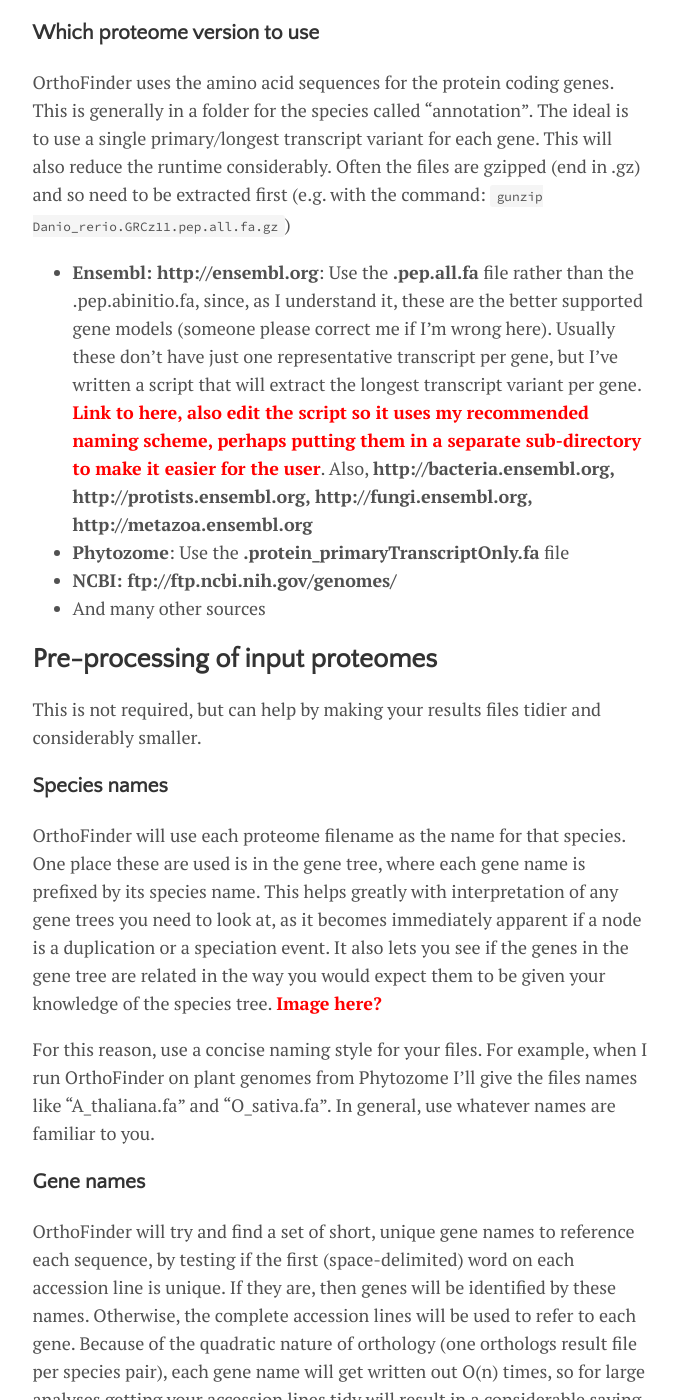
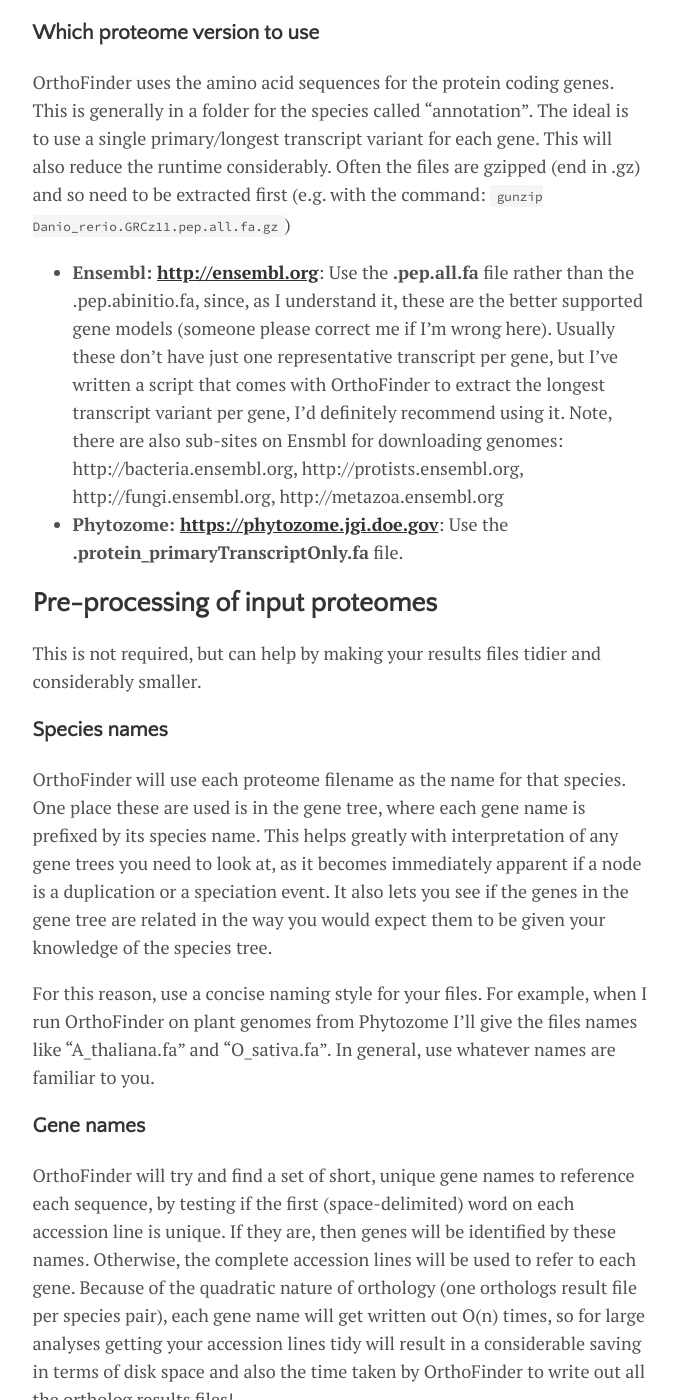
Before and after one commit to olgaemms/davidemms.github.io, a Jekyll site: the page built from _posts/2019-09-18-040-getting-the-most-from-your-orthofinder-analysis.md, in a window 1280 px wide and 1400 px high, scrolled down 1256 px. Shown: the whole window, without its empty margins (300-978 px from the left). Built offline with Jekyll 4.4.1, drawn with Linux system fonts in a browser that asks for light colours; some of the changed text lies outside the part shown.

```diff
--- /dev/null
+++ b/_includes/next-post.html
@@ -0,0 +1,27 @@
+<div class="related">
+  <h1 >Next tutorial</h1>
+  {% assign listed_posts_urls = page.url | split: ' ' %}
+  <ul class="next-posts">
+        <ul class="posts">
+                {% assign found_this = false %}
+                {% assign done = false %}
+                {% assign posts_in_order = site.posts | sort %}
+                {% for post in posts_in_order %}
+                  {% unless done == true %}
+                    {% if post.post_type == page.post_type %}
+                    {% if found_this == true %}
+                        <li itemscope>
+                            <a href="{{ site.github.url }}{{ post.url }}">{{ post.title }}</a>
+                            <p class="post-date"><span><i class="fa fa-clock-o" aria-hidden="true"></i> {% include read-time.html %}</span></p>
+                        </li>
+                    {% assign done = true %}
+                    {% endif %}
+                        {% if page.title == post.title %}
+                            {% assign found_this = true %}
+                        {% endif %}
+                    {% endif %}
+                    {% endunless %}
+                {% endfor %}
+            </ul>
+  </ul>
+</div>
--- a/_layouts/post.html
+++ b/_layouts/post.html
@@ -40,7 +40,7 @@ layout: default
 
 {% include social-sharing.html %}
 
-{% include related-posts.html %}
+{% include next-post.html %}
 
 {% if site.data.settings.disqus.comments %}
   {% include disqus.html %}
--- a/_posts/2019-09-18-040-getting-the-most-from-your-orthofinder-analysis.md
+++ b/_posts/2019-09-18-040-getting-the-most-from-your-orthofinder-analysis.md
@@ -26,16 +26,16 @@ In general it is good to use the best annotated genomes available, but OrthoFind
 ### Which proteome version to use
 OrthoFinder uses the amino acid sequences for the protein coding genes. This is generally in a folder for the species called "annotation". The ideal is to use a single primary/longest transcript variant for each gene. This will also reduce the runtime considerably. Often the files are gzipped (end in .gz) and so need to be extracted first (e.g. with the command: `gunzip Danio_rerio.GRCz11.pep.all.fa.gz`)
 
-* **Ensembl: http://ensembl.org**: Use the **.pep.all.fa** file rather than the .pep.abinitio.fa, since, as I understand it, these are the better supported gene models (someone please correct me if I'm wrong here). Usually these don't have just one representative transcript per gene, but I've written a script that will extract the longest transcript variant per gene. <span style="color:red">**Link to here, also edit the script so it uses my recommended naming scheme, perhaps putting them in a separate sub-directory to make it easier for the user**</span>. Also, **http://bacteria.ensembl.org, http://protists.ensembl.org, http://fungi.ensembl.org, http://metazoa.ensembl.org**
-* **Phytozome**: Use the **.protein_primaryTranscriptOnly.fa** file
-* **NCBI: ftp://ftp.ncbi.nih.gov/genomes/**
-* And many other sources
+* **Ensembl: <http://ensembl.org>**: Use the **.pep.all.fa** file rather than the .pep.abinitio.fa, since, as I understand it, these are the better supported gene models (someone please correct me if I'm wrong here). Usually these don't have just one representative transcript per gene, but I've written a script that comes with OrthoFinder to extract the longest transcript variant per gene, I'd definitely recommend using it. Note, there are also sub-sites on Ensmbl for downloading genomes: http://bacteria.ensembl.org, http://protists.ensembl.org, http://fungi.ensembl.org, http://metazoa.ensembl.org
+* **Phytozome: <https://phytozome.jgi.doe.gov>**: Use the **.protein_primaryTranscriptOnly.fa** file.
+<!--- * **NCBI: ftp://ftp.ncbi.nih.gov/genomes/**--->
+<!--- * And many other sources--->
 
 ## Pre-processing of input proteomes
 This is not required, but can help by making your results files tidier and considerably smaller.
 
 ### Species names
-OrthoFinder will use each proteome filename as the name for that species. One place these are used is in the gene tree, where each gene name is prefixed by its species name. This helps greatly with interpretation of any gene trees you need to look at, as it becomes immediately apparent if a node is a duplication or a speciation event. It also lets you see if the genes in the gene tree are related in the way you would expect them to be given your knowledge of the species tree. <span style="color:red">**Image here?**</span>
+OrthoFinder will use each proteome filename as the name for that species. One place these are used is in the gene tree, where each gene name is prefixed by its species name. This helps greatly with interpretation of any gene trees you need to look at, as it becomes immediately apparent if a node is a duplication or a speciation event. It also lets you see if the genes in the gene tree are related in the way you would expect them to be given your knowledge of the species tree.
 
 For this reason, use a concise naming style for your files. For example, when I run OrthoFinder on plant genomes from Phytozome I'll give the files names like "A_thaliana.fa" and "O_sativa.fa". In general, use whatever names are familiar to you.
 
```
Also changed, not shown: other parts of _posts/2019-09-18-040-getting-the-most-from-your-orthofinder-analysis.md (+1 -1 lines), _posts/2019-09-18-010-downloading-and-running-orthofinder.md (+46 -66 lines), _posts/2019-09-18-020-running-your-own-orthofinder-analysis.md (+2 -2 lines), _posts/2019-09-18-030-diving-into-the-results.md (+3 -3 lines), _posts/2019-09-18-110-getting-input-data.md (added, +24 -0 lines), menu/tutorials.md (+13 -0 lines), _posts/_to_do/2019-09-18-B010-gains-and-losses.md (renamed from _posts/2019-09-18-B010-gains-and-losses.md), _posts/_to_do/2019-09-18-C010-FAQ.md (renamed from _posts/2019-09-18-C010-FAQ.md), assets/img/Phytozome.png (added), assets/img/Phytozome_download.png (added).
